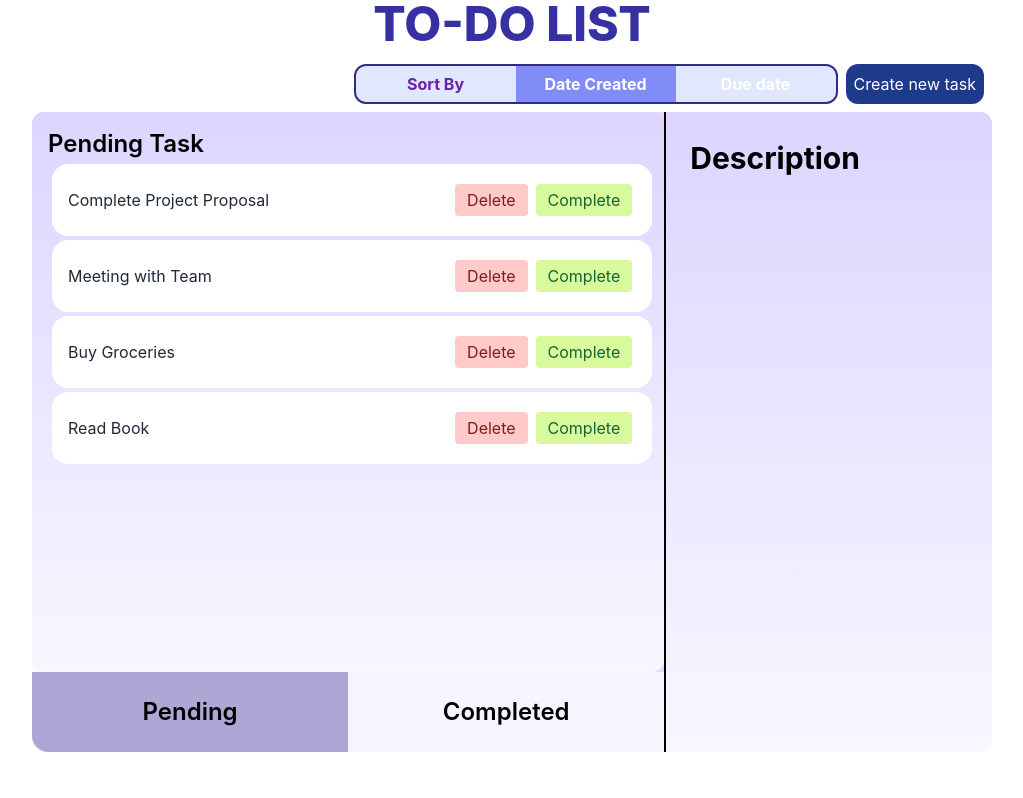
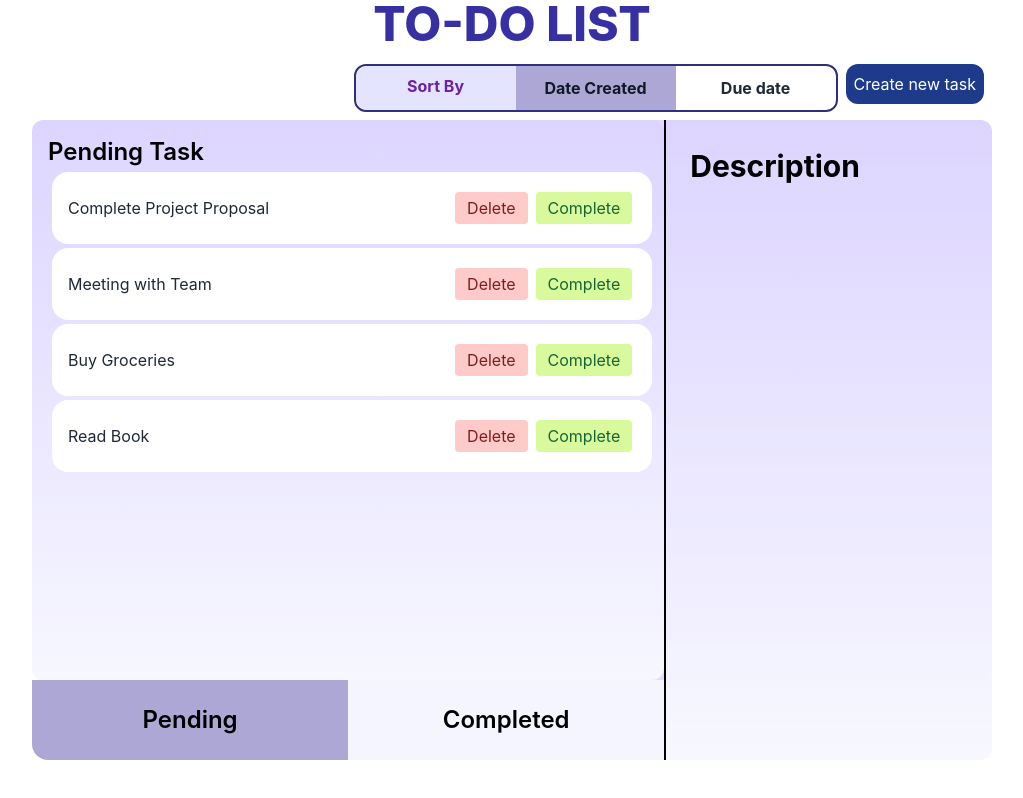
Before and after one commit to samjain233/todo, a React (Create React App) app: page / in a window 1280 px wide. Shown: the whole page, without its empty margins (128-1151 px from the left). Built offline with nearby package versions, Linux system fonts and the light colour scheme.

Commit message:
delete function updated and complete function added

```diff
--- a/public/index.html
+++ b/public/index.html
@@ -24,7 +24,7 @@
       work correctly both with client-side routing and a non-root public URL.
       Learn how to configure a non-root public URL by running `npm run build`.
     -->
-    <title>React App</title>
+    <title>To-Do List</title>
   </head>
   <body>
     <noscript>You need to enable JavaScript to run this app.</noscript>
--- a/src/App.js
+++ b/src/App.js
@@ -1,4 +1,3 @@
-import logo from './logo.svg';
 import './App.css';
 import { Home } from './component/Home';
 
--- a/src/component/Delete.js
+++ b/src/component/Delete.js
@@ -18,8 +18,8 @@ const Delete = (props) => {
     };
 
 
-    const task = props.task
-    return (
+
+  return (
         <>
             {isOpen && (
                 <div data-aos="flip-right" className="bg-opacity-30 backdrop-blur-md p-4 rounded-lg bg-gray-200 fixed top-0 left-0 w-full h-full flex items-center justify-center bg-gray-800 bg-opacity-80">
--- a/src/component/Home.js
+++ b/src/component/Home.js
@@ -4,7 +4,7 @@ import React, { useState, useEffect } from "react";
 // Importing components from local files
 import Create from "./Create";
 import Detail from "./Detail";
-import data1 from "../data/data.json";
+import tasks from "../data/data.json";
 import Delete from "./Delete";
 import Task from "./Task";
 import Topbar from "./Topbar";
@@ -14,8 +14,8 @@ import BottomTab from "./BottomTab";
 export const Home = () => {
   // State to track whether the window width is greater than 768 pixels
   const [isDesktop, setIsDesktop] = useState(window.innerWidth > 1024);
-
   // State to manage task data
+  const [data1,setData1] = React.useState(tasks)
   const [data, setData] = React.useState(
     data1.filter((item) => !item.isCompleted)
   );
@@ -52,6 +52,7 @@ export const Home = () => {
     image: "",
     startTime: "",
     endTime: "",
+    isCompleted:"",
   });
 
   // Function to toggle the visibility of create task modal
@@ -70,7 +71,7 @@ export const Home = () => {
 
   // Function to add a new task
   const addTask = (newTask) => {
-    setData([...data, newTask]);
+    setData1([...data1, newTask]);
   };
 
 
@@ -99,8 +100,8 @@ export const Home = () => {
 const handleDeleteTask = () => {
 
   // Filter out the task with the specific ID from the data state
-  const updatedData = data.filter((item) => item.id !== task1.id);
-  setData(updatedData);
+  const updatedData = data1.filter((item) => item.id !== task1.id);
+  setData1(updatedData);
 
   // Close the delete popup
   setConfirm(false);
@@ -110,8 +111,36 @@ const handleDeleteTask = () => {
     image: "",
     startTime: "",
     endTime: "",
+    isCompleted: "",
   })
 };
+
+const handleCompleteTask = (e, item) => {
+  setTask1(item);
+  e.stopPropagation();
+
+  // Find the task to mark as complete by its ID
+  const updatedData = data1.map(task => {
+    if (task.id === item.id) {
+      // Set isCompleted to true for the specific task
+      return { ...task, isCompleted: true };
+    }
+    return task;
+  });
+
+  // Update the data state to reflect the modified task
+  setData1(updatedData);
+};
+
+useEffect(() => {
+  // Update the 'data' state based on the 'data1' state
+  if(head === 'Pending Task'){
+  setData(data1.filter((item) => !item.isCompleted));
+  }
+  else{
+    setData(data1.filter((item) => item.isCompleted));
+  }
+}, [data1]);
 
 
 
@@ -164,7 +193,7 @@ const handleDeleteTask = () => {
                 {data.map((item) => {
                   return (
                     <>
-                      <Task key={item.id} item={item} showDetails={showDetails} handleDelete={handleDelete} />
+                      <Task key={item.id} item={item} showDetails={showDetails} handleDelete={handleDelete} handleCompleteTask={handleCompleteTask} />
                     </>
                   );
                 })}
--- a/src/component/Task.js
+++ b/src/component/Task.js
@@ -1,6 +1,6 @@
 import React from "react";
 
-const Task = ({item,handleDelete,showDetails}) => {
+const Task = ({item,handleDelete,showDetails,handleCompleteTask}) => {
   return (
     <>
       {item.isCompleted ? (
@@ -35,7 +35,9 @@ const Task = ({item,handleDelete,showDetails}) => {
             >
               Delete
             </button>
-            <button className="bg-lime-200 text-green-800 py-1 px-3 m-1 rounded">
+            <button
+            className="bg-lime-200 text-green-800 py-1 px-3 m-1 rounded "
+            onClick={(event)=>handleCompleteTask(event,item)}>
               Complete
             </button>
           </div>
--- a/src/component/Topbar.js
+++ b/src/component/Topbar.js
@@ -1,7 +1,7 @@
-import React from 'react'
+import React from 'react';
 import Create from './Create';
 
-const Topbar = ({addTask}) => {
+const Topbar = ({ addTask }) => {
   // State for managing visibility of create task modal
   const [showCreate, setShowCreate] = React.useState(false);
 
@@ -15,26 +15,29 @@ const Topbar = ({addTask}) => {
       {/* Sort and create task buttons */}
       <div className='mt-4 w-full flex flex-col md:flex-row justify-center'>
         {/* Sorting options */}
-      <div className="h-10 mb-2  bg-indigo-100 flex rounded-xl border border-indigo-900 border-2 items-center justify-between">
+        <div className="h-12 mb-2 flex rounded-xl border border-indigo-900 border-2 items-center justify-between">
           {/* Sort by label */}
-        <span className="flex flex-col justify-center hidden font-bold md:block  lg:block text-purple-800 text-center w-40">Sort By</span>
+          <div className="flex flex-col bg-purple1 hidden font-bold h-full md:block lg:block text-purple-800 w-40 rounded-l-xl pt-2">
+            Sort By
+          </div>
 
           {/* Date Created button */}
-        <div className="w-full md:w-40 flex flex-col md:rounded-none justify-center hover:bg-cyan-600 text-gray-900 font-bold rounded-tl-lg rounded-bl-lg lg:rounded-none bg-indigo-400 text-white h-full">Date Created</div>
+          <div className="w-full md:w-40 flex flex-col md:rounded-none justify-center hover:bg-cyan-600 text-gray-900 font-bold rounded-tl-lg rounded-bl-lg lg:rounded-none bg-purple2 h-full">Date Created</div>
 
           {/* Due Date button */}
-        <div className="w-full md:w-40 flex-col  text-gray-800 hover:bg-cyan-600 hover:h-full font-bold  flex justify-center text-white rounded-br-lg rounded-tr-lg">Due date</div>
+          <div className="w-full md:w-40 flex-col text-gray-800 hover:bg-cyan-600 hover:h-full font-bold flex justify-center rounded-br-lg rounded-tr-lg">Due date</div>
         </div>
 
         {/* Create New Task button (visible on mobile and hidden on larger screens) */}
-      <div onClick={createTask} className="bg-blue-900 flex-col hover:bg-blue-500 flex justify-center  md:hidden lg:block lg:mx-2 h-10 rounded-xl item-center p-2 text-white rounded  items-center cursor-pointer w-full">
+        <div onClick={createTask} className="bg-blue-900 flex-col hover:bg-blue-500 flex justify-center md:hidden lg:block lg:mx-2 h-10 rounded-xl item-center p-2 text-white rounded items-center cursor-pointer w-full">
           Create new task
         </div>
       </div>
+
       {/* Conditionally render the Create component based on showCreate state */}
       {showCreate && <Create setShowCreate={setShowCreate} addTask={addTask} />}
     </div>
-  )
-}
+  );
+};
 
-export default Topbar
+export default Topbar;
--- a/tailwind.config.js
+++ b/tailwind.config.js
@@ -8,6 +8,7 @@ module.exports = {
       colors: {
         purple1: 'rgba(229, 228, 255, 1)',
         gray1: 'rgba(115, 115, 116, 1)',
+        purple2: 'rgba(172, 167, 213, 1)',
       },
     },
   },
```
Lines whose indentation alone changed are shown as unchanged.
